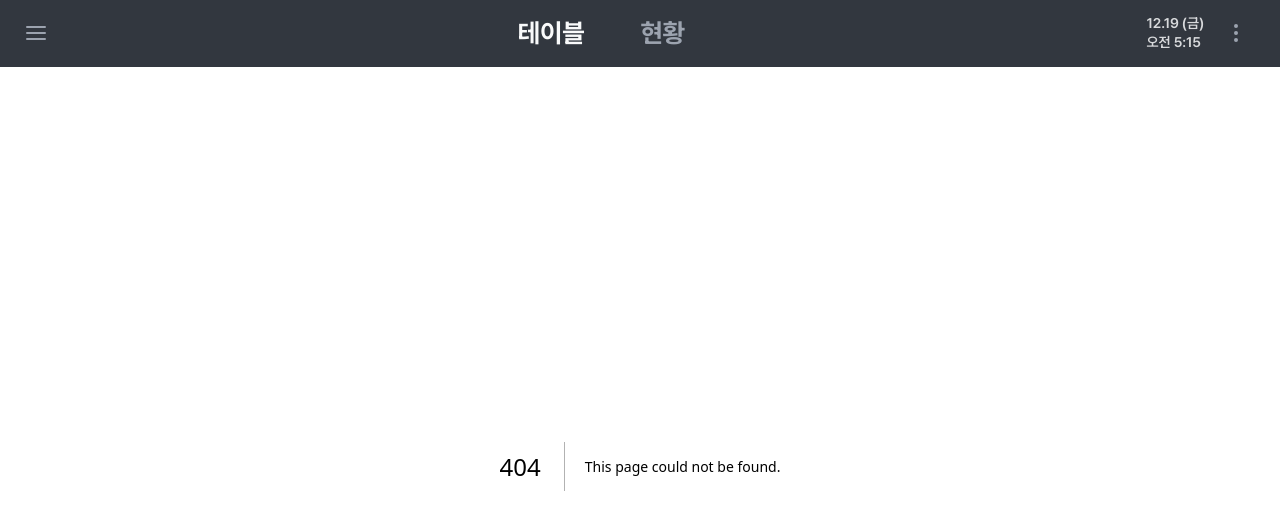
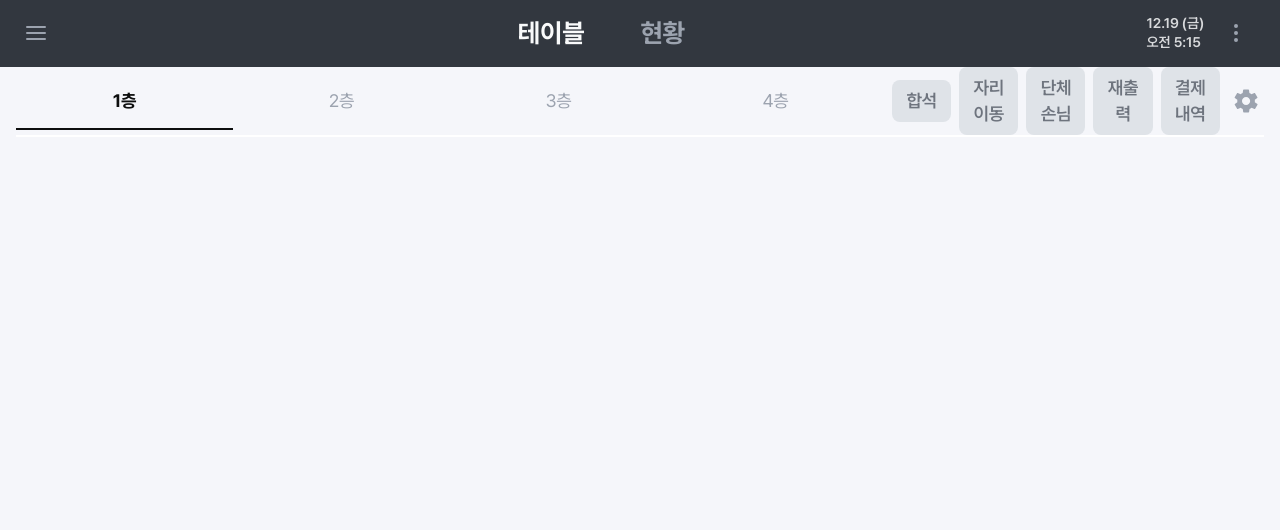
Before and after one commit to jjanggu1/Inventory, a Next.js app: page /tables in a window 1280 px wide. Before the commit this address had no page. Shown: the top 530 px of the page. Built offline with nearby package versions, Linux system fonts and the light colour scheme.

Commit message:
feat: tables페이지 헤더영역 퍼블리싱 완료

```diff
--- /dev/null
+++ b/app/tables/page.tsx
@@ -0,0 +1,56 @@
+"use client";
+import { IoMdSettings } from "react-icons/io";
+import Tabs from "@/shared/ui/tabs";
+
+export default function Tables() {
+  let spaceList = [
+    {
+      id: 1,
+      name: "1층",
+      status: "사용중",
+    },
+    {
+      id: 2,
+      name: "2층",
+      status: "사용중",
+    },
+    {
+      id: 3,
+      name: "3층",
+      status: "사용중",
+    },
+    {
+      id: 4,
+      name: "4층",
+      status: "사용중",
+    },
+  ];
+  return (
+    <div className="px-6">
+      <header className="w-full md:flex items-center justify-between gap-4 mb-2 border-b-2 border-white text-center">
+        <Tabs tabsList={spaceList} />
+        <div className="w-full flex-[3] md:flex items-center gap-4">
+          <ul className="w-full flex items-center gap-4 text-title-4 text-label-700 font-semibold">
+            <li className="w-full px-4 py-4 rounded-md bg-line-400 cursor-pointer active:scale-95 active:duration-100 transition-all">
+              합석
+            </li>
+            <li className="w-full px-4 py-4 rounded-md bg-line-400 cursor-pointer active:scale-95 active:duration-100 transition-all">
+              자리이동
+            </li>
+            <li className="w-full px-4 py-4 rounded-md bg-line-400 cursor-pointer active:scale-95 active:duration-100 transition-all">
+              단체손님
+            </li>
+            <li className="w-full px-4 py-4 rounded-md bg-line-400 cursor-pointer active:scale-95 active:duration-100 transition-all">
+              재출력
+            </li>
+            <li className="w-full px-4 py-4 rounded-md bg-line-400 cursor-pointer active:scale-95 active:duration-100 transition-all">
+              결제내역
+            </li>
+          </ul>
+          <IoMdSettings className="p-2 size-10 text-label-500 cursor-pointer" />
+        </div>
+      </header>
+      <main></main>
+    </div>
+  );
+}
```
